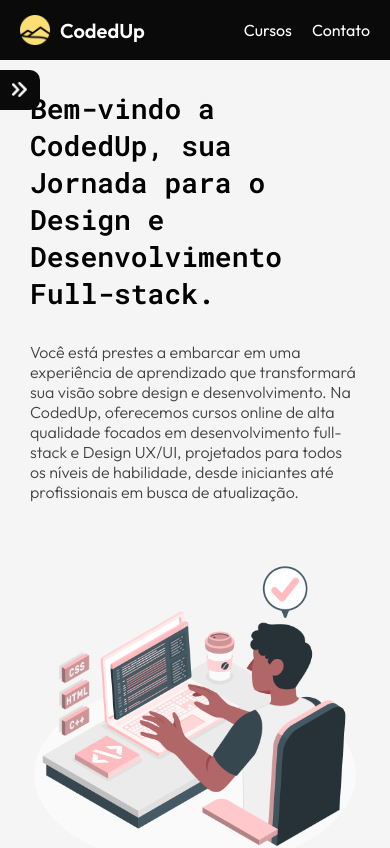
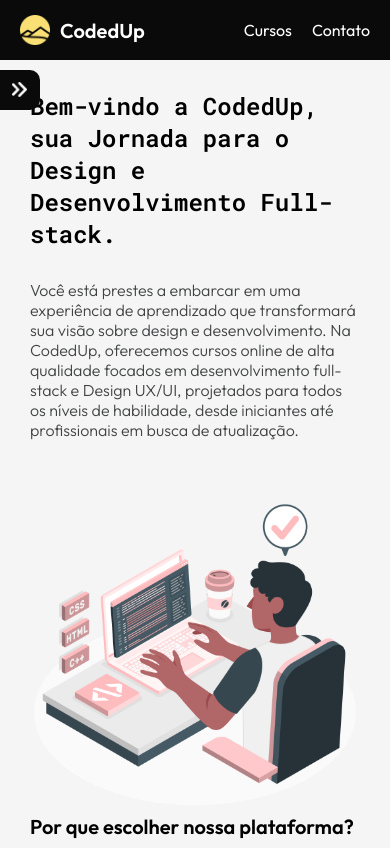
Before and after one commit to Beawnk/coded-up, a Vue app: page / in a window 390 px wide. Shown: the top 848 px of the page. Built offline with nearby package versions, Linux system fonts and the light colour scheme.

Commit message:
font size mobile

```diff
--- a/src/assets/style/main.css
+++ b/src/assets/style/main.css
@@ -174,9 +174,9 @@ button {
 @media only screen and (max-width: 540px) {
     :root {
         /* font sizes */
-        --title-big: 28px;
-        --title-medium: 24px;
-        --title-small: 22px;
+        --title-big: 24px;
+        --title-medium: 22px;
+        --title-small: 20px;
 
         --subtitle-big: 20px;
         --subtitle-medium: 18px;
```
